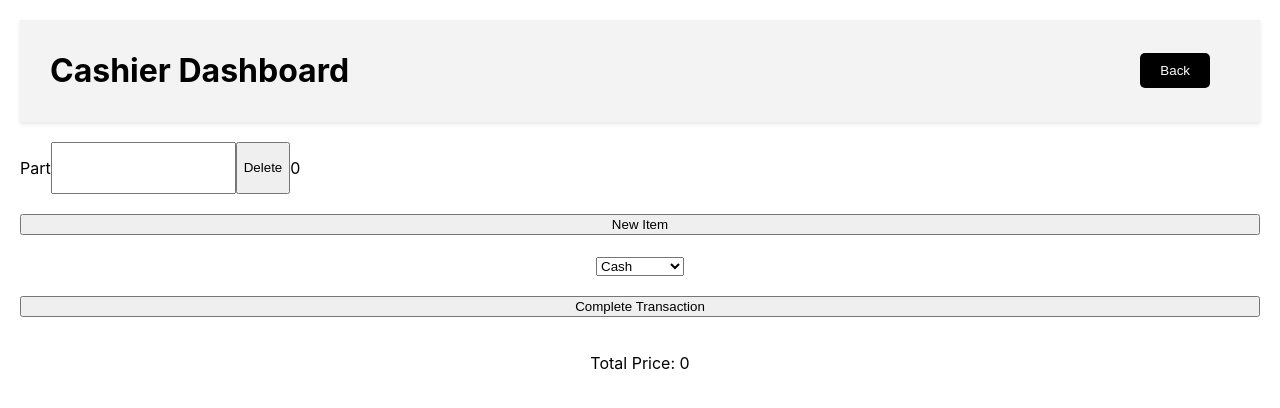
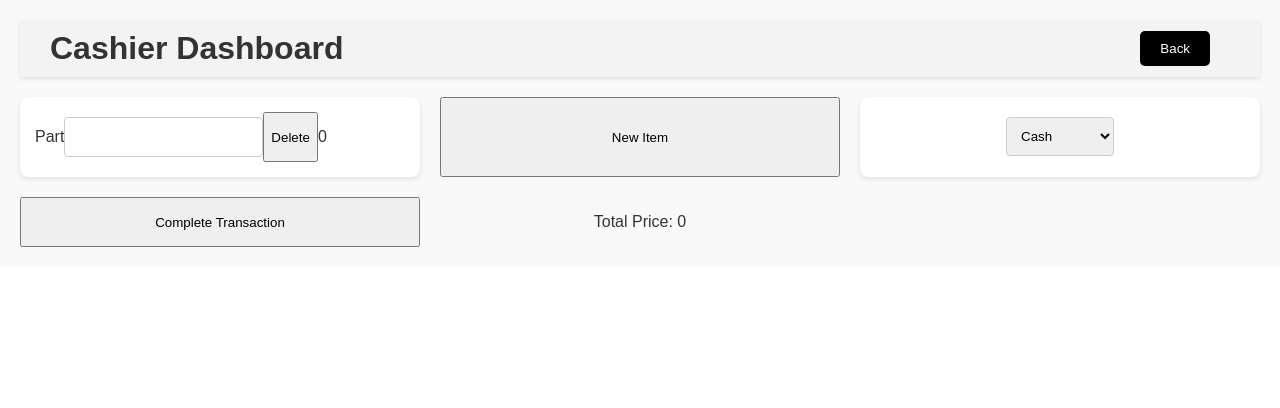
Before and after one commit to AwesomeSpawn/CS471-Final, a React (Create React App) app in the folder frontend/: page /cashier in a window 1280 px wide. Shown: the top 408 px of the page. Built offline with nearby package versions, Linux system fonts and the light colour scheme.

Commit message:
Added ID's and styles to cashier page

```diff
--- a/frontend/package.json
+++ b/frontend/package.json
@@ -18,8 +18,8 @@
   },
   "proxy": "http://127.0.0.1:8000/",
   "scripts": {
-    "start": "env-cmd -f .env.development react-scripts start",
-    "build": "env-cmd -f .env.production react-scripts build",
+    "start": "react-scripts start",
+    "build": "react-scripts build",
     "test": "react-scripts test",
     "eject": "react-scripts eject"
   },
--- a/frontend/src/Components/CashierInterface.css
+++ b/frontend/src/Components/CashierInterface.css
@@ -1,6 +1,10 @@
 .cashierPageContainer {
-  text-align: center;
+  font-family: Arial, sans-serif;
+  color: #333;
+  margin: 0;
   padding: 20px;
+  box-sizing: border-box;
+  background-color: #f9f9f9;
 }
 
 .cashierHeader {
@@ -12,11 +16,22 @@
   box-shadow: 0 2px 4px rgba(0, 0, 0, 0.1);
 }
 
+.cashierHeader h1 {
+  margin: 0;
+}
+
 .cashierContent {
-  display: flex;
-  flex-direction: column;
+  display: grid;
+  grid-template-columns: repeat(auto-fill, minmax(300px, 1fr));
   gap: 20px;
   margin-top: 20px;
+}
+
+.cashierContent > div {
+  background-color: white;
+  padding: 15px;
+  box-shadow: 0 2px 5px rgba(0, 0, 0, 0.1);
+  border-radius: 8px;
 }
 
 .flexbox {
@@ -33,3 +48,23 @@
   cursor: pointer;
   transition: background-color 0.3s ease;
 }
+
+select,
+input[type="number"] {
+  padding: 10px;
+  border-radius: 4px;
+  border: 1px solid #ccc;
+  margin: 5px 0;
+}
+
+select:focus,
+input[type="number"]:focus {
+  outline: 2px solid #007bff;
+}
+
+@media (max-width: 768px) {
+  .cashierHeader,
+  .cashierContent {
+    padding: 10px;
+  }
+}
--- a/frontend/src/Components/CashierInterfacePage.js
+++ b/frontend/src/Components/CashierInterfacePage.js
@@ -71,11 +71,9 @@ function CashierInterface() {
     <div className="cashierPageContainer">
       <header className="cashierHeader">
         <h1>Cashier Dashboard</h1>
-        {/* Additional header content or navigation here */}
-        <button onClick={goBack} className="backButton">
+        <button onClick={goBack} className="backButton" id="backButton">
           Back
-        </button>{" "}
-        {/* Back button */}
+        </button>
       </header>
       <div className="cashierContent">
         {items.map((item, index) => (
@@ -86,22 +84,25 @@ function CashierInterface() {
             updatefunc={calcTotal}
           />
         ))}
-        <Popup trigger={<button>New Item</button>} position="bottom right">
+        <Popup
+          trigger={<button id="newItemButton">New Item</button>}
+          position="bottom right"
+        >
           <div>
-            <Popup trigger={<button>Motorcycle</button>}>
+            <Popup trigger={<button id="motorcycleButton">Motorcycle</button>}>
               <input type="number" onChange={onCurrMotorChange}></input>
-              <button>Add</button>
-              <button>Scan</button>
+              <button id="addMotorcycleButton">Add</button>
+              <button id="scanMotorcycleButton">Scan</button>
             </Popup>
-            <Popup trigger={<button>Jobs</button>}>
+            <Popup trigger={<button id="jobsButton">Jobs</button>}>
               <input type="number" onChange={onCurrJobChange}></input>
-              <button>Add</button>
-              <button>Scan</button>
+              <button id="addJobButton">Add</button>
+              <button id="scanJobButton">Scan</button>
             </Popup>
-            <Popup trigger={<button>Parts</button>}>
+            <Popup trigger={<button id="partsButton">Parts</button>}>
               <input type="number" onChange={onCurrPartChange}></input>
-              <button>Add</button>
-              <button>Scan</button>
+              <button id="addPartButton">Add</button>
+              <button id="scanPartButton">Scan</button>
             </Popup>
           </div>
         </Popup>
@@ -112,7 +113,9 @@ function CashierInterface() {
             <option value="Other Card">Other Card</option>
           </select>
         </div>
-        <button onClick={processTransaction}>Complete Transaction</button>
+        <button onClick={processTransaction} id="completeTransactionButton">
+          Complete Transaction
+        </button>
         <p>{"Total Price: " + total}</p>
       </div>
     </div>
```
